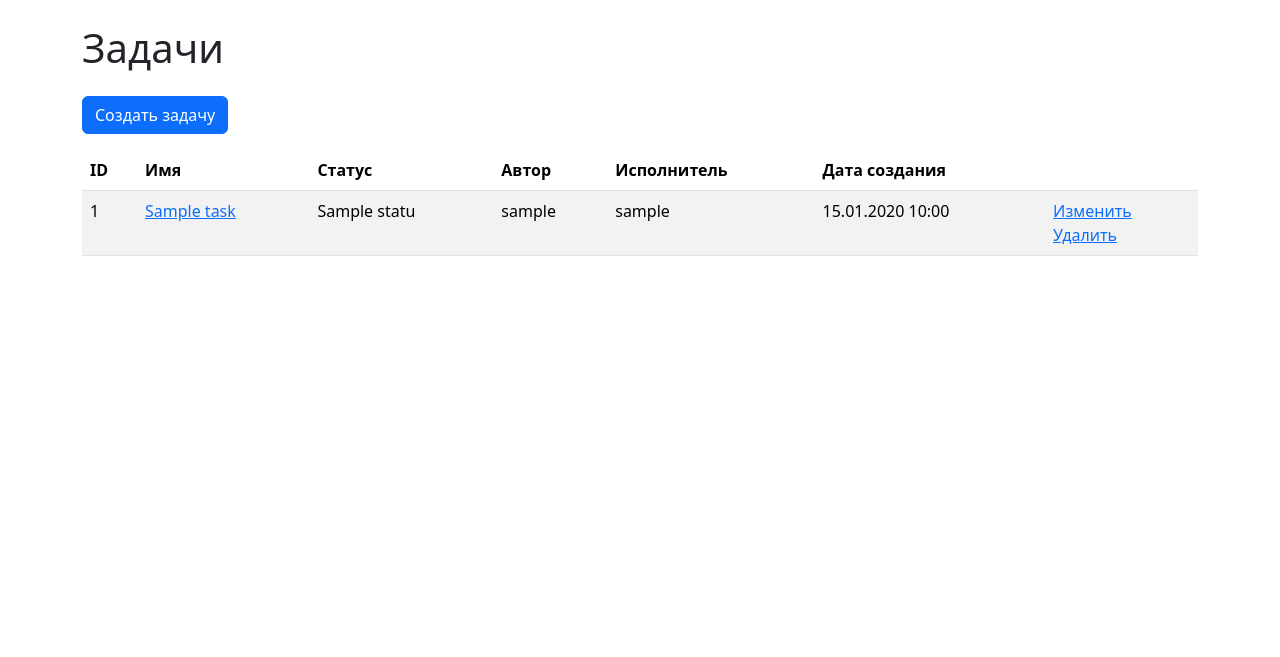
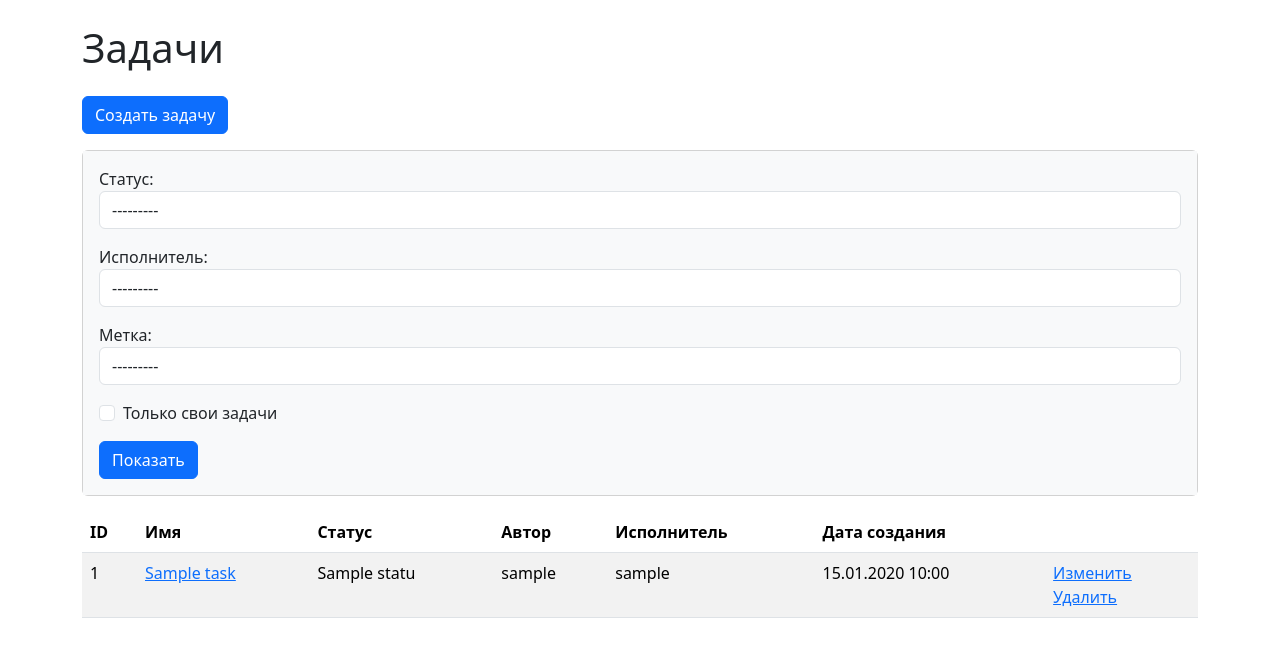
Before and after one commit to zainutdinov/python-project-52, a Django app: page /tasks/ in a window 1280 px wide. Shown: the part 56-713 px from the top of the page. Run offline with Django 5.2, Linux system fonts and the light colour scheme; a user stored in the database is signed in; tables that the repository leaves empty hold one stand-in row (values such as "Sample post"); some libraries are stand-ins or nearby versions.

Commit message:
Add TaskFilter

```diff
--- a/task_manager/settings.py
+++ b/task_manager/settings.py
@@ -48,6 +48,7 @@ INSTALLED_APPS = [
     'task_manager.tasks',
     'task_manager.labels',
     'django_bootstrap5',
+    'django_filters',
 ]
 
 MIDDLEWARE = [
--- /dev/null
+++ b/task_manager/tasks/filters.py
@@ -0,0 +1,47 @@
+import django_filters
+from django import forms
+from django_filters import ModelChoiceFilter, BooleanFilter
+
+from task_manager.labels.models import Label
+from task_manager.tasks.models import Task
+from task_manager.statuses.models import Status
+from task_manager.users.models import User
+
+
+class TaskFilter(django_filters.FilterSet):
+    status = ModelChoiceFilter(
+        queryset=Status.objects.all(),
+        label= 'Статус',
+        empty_label= '---------',
+        widget=forms.Select(attrs={'class': 'form-control'})
+    )
+
+    executor = ModelChoiceFilter(
+        queryset=User.objects.all(),
+        label= 'Исполнитель',
+        empty_label= '---------',
+        widget=forms.Select(attrs={'class': 'form-control'})
+    )
+
+    label_set = ModelChoiceFilter(
+        queryset=Label.objects.all(),
+        label= 'Метка',
+        empty_label= '---------',
+        widget=forms.Select(attrs={'class': 'form-control'})
+    )
+
+    self_tasks = BooleanFilter(
+        field_name='author',
+        widget=forms.CheckboxInput(attrs={'class': 'form-check-input'}),
+        label= 'Только свои задачи',
+        method='self_own_tasks'
+    )
+
+    def self_own_tasks(self, queryset, self_tasks, value):
+        if not value:
+            return queryset
+        return queryset.filter(author=self.request.user)
+
+    class Meta:
+        model = Task
+        fields = ['status', 'executor', 'label_set', 'self_tasks']
--- a/task_manager/tasks/templates/tasks_list.html
+++ b/task_manager/tasks/templates/tasks_list.html
@@ -2,6 +2,33 @@
 {% block content %}
 <h1 class="my-4">Задачи</h1>
     <a class="btn btn-primary mb-3" href="{% url 'tasks_create' %}">Создать задачу</a>
+    <div class="card mb-3">
+      <div class="card-body bg-light">
+        <form class="form-inline center" method="get">
+          <div class="mb-3">
+            {{ filter.form.status.label_tag }}
+            {{ filter.form.status }}
+            </div>
+            <div class="mb-3">
+                {{ filter.form.executor.label_tag }}
+                {{ filter.form.executor }}
+            </div>
+            <div class="mb-3">
+                {{ filter.form.label_set.label_tag }}
+                {{ filter.form.label_set }}
+            </div>
+            <div class="mb-3">
+              <div class="form-check">
+                {{ filter.form.self_tasks.as_widget|safe }}  <!-- Рендерим только input -->
+                <label class="form-check-label" for="{{ filter.form.self_tasks.id_for_label }}">
+                {{ filter.form.self_tasks.label }}
+                </label>
+              </div>
+            </div>
+            <input class="btn btn-primary" type="submit" value="Показать">
+        </form>
+      </div>
+    </div>
     <table class="table table-striped">
       <thead>
         <tr>
--- a/task_manager/tasks/views.py
+++ b/task_manager/tasks/views.py
@@ -4,19 +4,22 @@ from django.urls import reverse_lazy
 from django.views.generic.detail import DetailView
 from django.views.generic.edit import CreateView, DeleteView, UpdateView
 from django.views.generic.list import ListView
+from django_filters.views import FilterView
 
 from task_manager.mixins import LoginPermissionRequiredMixin
 
 from .forms import TaskCreateForm
 from .mixins import AuthorRequiredMixin
 from .models import Task
+from .filters import TaskFilter
 
 
 class IndexView(LoginPermissionRequiredMixin, LoginRequiredMixin,
-                ListView):
+                FilterView, ListView):
     model = Task
     template_name = 'tasks_list.html'
     context_object_name = 'tasks'
+    filterset_class = TaskFilter
 
 
 class TaskDetailView(LoginPermissionRequiredMixin, LoginRequiredMixin,
```
